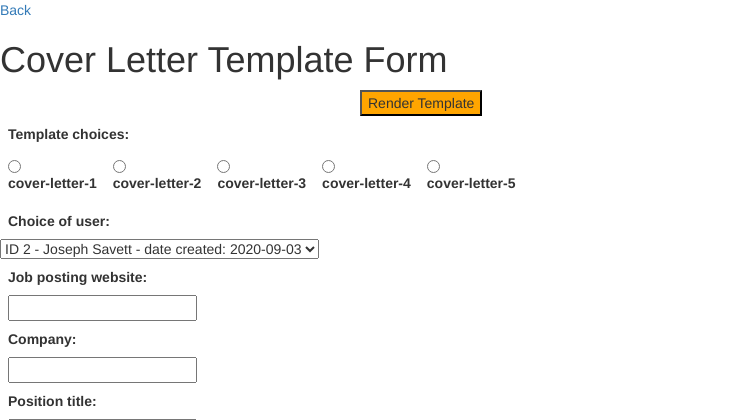
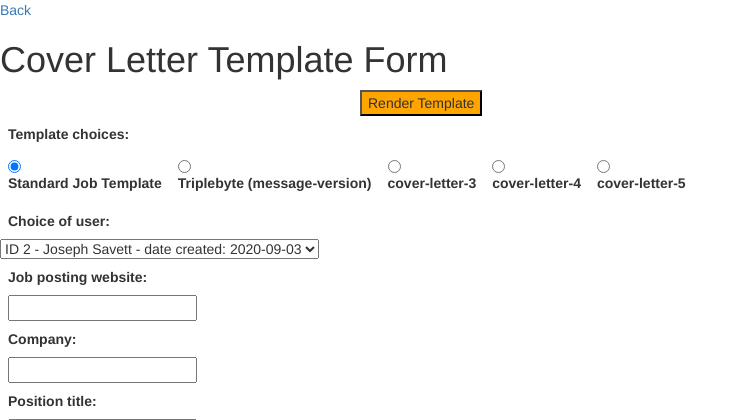
Before and after one commit to Micjoey/Unique-Cover-Letter-Helper, a Django app: page /cover-letter-generator/cover-letter-form in a window 1280 px wide. Shown: the top 420 px of the page, without its empty margins (0-748 px from the left). Run offline with Django 3.2, Linux system fonts and the light colour scheme; data comes from the database, SQL or seed files in the repository; both versions use the stored data as it was after the commit; some libraries are stand-ins or nearby versions.

Commit message:
edit the triplebyte form

```diff
--- a/coverLetters/models.py
+++ b/coverLetters/models.py
@@ -28,13 +28,14 @@ class UserDetail(models.Model):
 
 class Job(models.Model):
     model_template_choices = (
-        ('Standard Job Template', 'cover-letter-1'),
-        ('Triplebyte (message-version)', 'cover-letter-2'),
+        ('Standard Job Template', 'Standard Job Template'),
+        ('Triplebyte (message-version)', 'Triplebyte (message-version)'),
         ('Template 3', 'cover-letter-3'),
         ('Template 4', 'cover-letter-4'),
         ('Template 5', 'cover-letter-5')
         )
-    template_choices = models.CharField(choices=model_template_choices, default='Template 1', max_length=20)
+    template_choices = models.CharField(
+        choices=model_template_choices, default='Standard Job Template', max_length=100)
     choice_of_user = models.ForeignKey(
         'UserDetail', on_delete=models.CASCADE, blank=True, null=True, default=UserDetail.objects.first().id)
     job_posting_website = models.CharField(max_length=200, blank=True)
--- a/coverLetters/templates/coverLetters/cover-letter-five.html
+++ b/coverLetters/templates/coverLetters/cover-letter-five.html
@@ -74,7 +74,7 @@
                 With my strong education and experience, I am confident I can make
                 an immediate contribution given the opportunity.</p>  {% endcomment %}
 
-               <p> As advertised on the {% if {{job.job_posting_website}} %}{{job.job_posting_website}}{% else %}{{job.company}}{% endif %} website, your need for a
+               <p> As advertised on the {% if job.job_posting_website %}{{job.job_posting_website}}{% else %}{{job.company}}{% endif %} website, your need for a
                 {{job.position_title}} is an excellent match to my background
                 and career goals. With my strong education and experience, I am
                 confident I can make an immediate contribution given the opportunity.</p>
@@ -139,7 +139,7 @@
         </div>
         </br>
         </br>
-        <button href="{% url 'cover-letter-form' %}"> Another Cover Letter </button>
+        <button><a href="{% url 'cover-letter-form' %}"> Another Cover Letter </a> </button>
     </div>
 
     {% comment %} {{job.company}} {% endcomment %}
--- a/coverLetters/templates/coverLetters/cover-letter-four.html
+++ b/coverLetters/templates/coverLetters/cover-letter-four.html
@@ -74,7 +74,7 @@
                 With my strong education and experience, I am confident I can make
                 an immediate contribution given the opportunity.</p>  {% endcomment %}
 
-               <p> As advertised on the {% if {{job.job_posting_website}} %}{{job.job_posting_website}}{% else %}{{job.company}}{% endif %} website, your need for a
+               <p> As advertised on the {% if job.job_posting_website %}{{job.job_posting_website}}{% else %}{{job.company}}{% endif %} website, your need for a
                 {{job.position_title}} is an excellent match to my background
                 and career goals. With my strong education and experience, I am
                 confident I can make an immediate contribution given the opportunity.</p>
@@ -139,7 +139,7 @@
         </div>
         </br>
         </br>
-        <button href="{% url 'cover-letter-form' %}"> Another Cover Letter </button>
+        <button><a href="{% url 'cover-letter-form' %}"> Another Cover Letter </a> </button>
     </div>
 
     {% comment %} {{job.company}} {% endcomment %}
--- a/coverLetters/templates/coverLetters/cover-letter-three.html
+++ b/coverLetters/templates/coverLetters/cover-letter-three.html
@@ -74,7 +74,7 @@
                 With my strong education and experience, I am confident I can make
                 an immediate contribution given the opportunity.</p>  {% endcomment %}
 
-               <p> As advertised on the {% if {{job.job_posting_website}} %}{{job.job_posting_website}}{% else %}{{job.company}}{% endif %} website, your need for a
+               <p> As advertised on the {% if job.job_posting_website %}{{job.job_posting_website}}{% else %}{{job.company}}{% endif %} website, your need for a
                 {{job.position_title}} is an excellent match to my background
                 and career goals. With my strong education and experience, I am
                 confident I can make an immediate contribution given the opportunity.</p>
@@ -139,7 +139,7 @@
         </div>
         </br>
         </br>
-        <button href="{% url 'cover-letter-form' %}"> Another Cover Letter </button>
+        <button><a href="{% url 'cover-letter-form' %}"> Another Cover Letter </a> </button>
     </div>
 
     {% comment %} {{job.company}} {% endcomment %}
--- a/coverLetters/templates/coverLetters/cover-letter.html
+++ b/coverLetters/templates/coverLetters/cover-letter.html
@@ -139,7 +139,8 @@
         </div>
         </br>
         </br>
-        <button href="{% url 'cover-letter-form' %}"> Another Cover Letter </button>
+        {% comment %} <button><a href="{% url 'cover-letter-form' %}"> Another Cover Letter </a> </button> {% endcomment %}
+        <a href="{% url 'cover-letter-form' %}"><button> Another Cover Letter</button></a>
     </div>
 
     {% comment %} {{job.company}} {% endcomment %}
--- a/coverLetters/views.py
+++ b/coverLetters/views.py
@@ -51,9 +51,9 @@ def cover_letter(request):
             last_user = filled_form['choice_of_user']
             template_choice = filled_form['template_choices']
             # Checks to see what template to render for the cover letter -->
-            if "1" in template_choice:
+            if "Standard Job Template" in template_choice:
                 return render(request, 'coverLetters/cover-letter.html', {'job': filled_form, 'last_user': last_user, })
-            elif "2" in template_choice:
+            elif "Triplebyte (message-version)" in template_choice:
                 return render(request, 'coverLetters/triplebyte-cover-letter.html', {'job': filled_form, 'last_user': last_user, })
             elif "3" in template_choice:
                 return render(request, 'coverLetters/cover-letter-three.html', {'job': filled_form, 'last_user': last_user, })
```
Also changed, not shown: coverLetters/templates/coverLetters/triplebyte-cover-letter.html (+6 -4 lines), coverLetters/migrations/0024_auto_20200906_1905.py (added), db.sqlite3.
